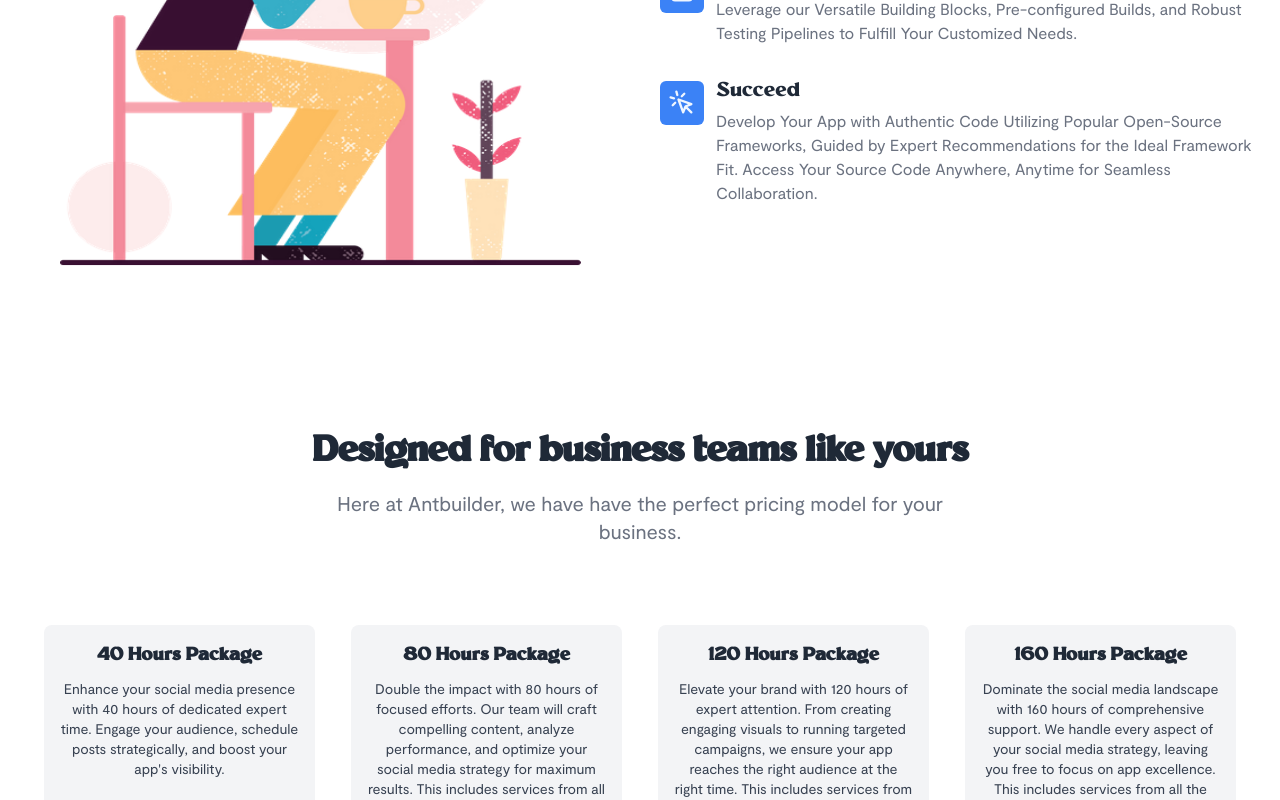
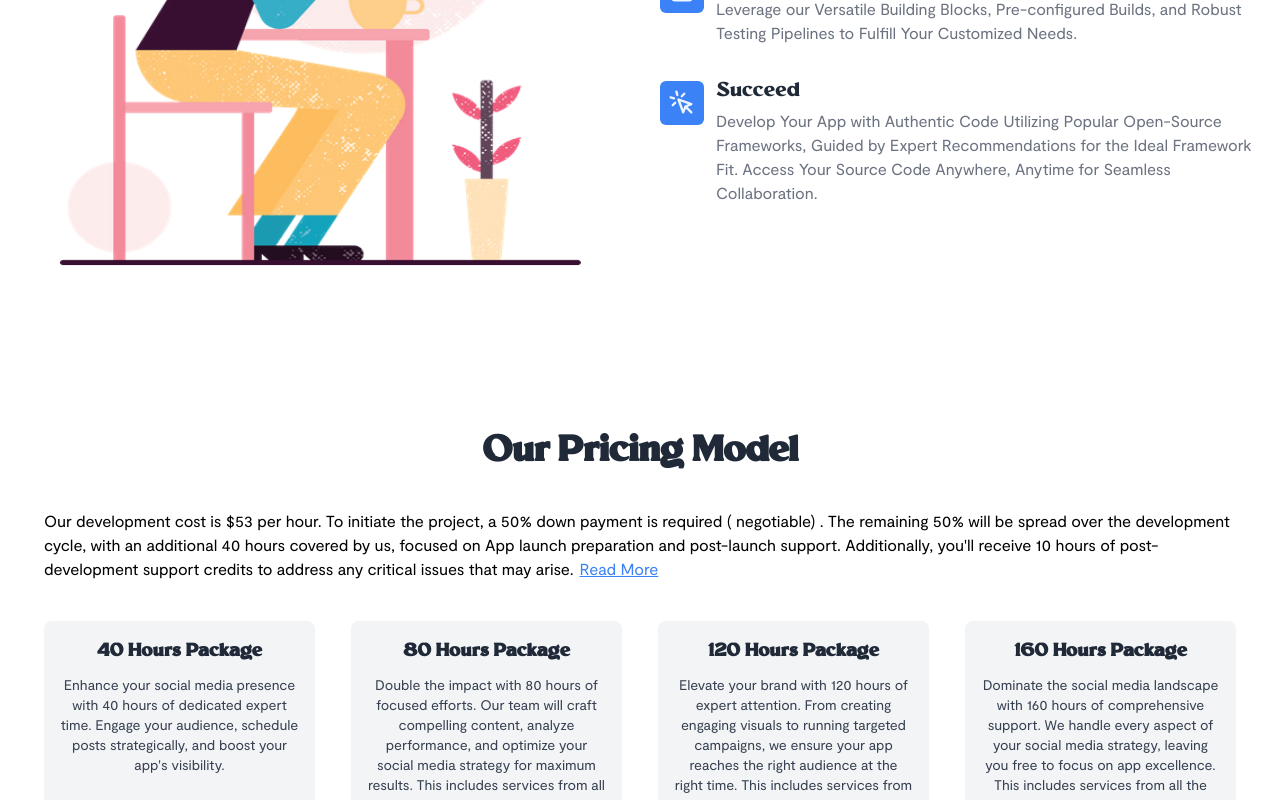
Before and after one commit to i-technetronics-llc/antbuilder_landing_page, a Next.js app: page / in a window 1280 px wide. Shown: the part 2000-2800 px from the top of the page. Built offline with nearby package versions, Linux system fonts and the light colour scheme.

Commit message:
redesigned the pricing section

```diff
--- /dev/null
+++ b/components/Modal.jsx
@@ -0,0 +1,29 @@
+import React from 'react';
+
+const Modal = ({ isOpen, closeModal, title, description }) => {
+    const modalClasses = isOpen
+        ? ' opacity-100 pointer-events-auto'
+        : 'opacity-0 pointer-events-none';
+
+    return (
+        <div className={`${modalClasses} transition duration-500 fixed inset-0 flex items-center justify-center z-50 px-4 `}>
+            <div className={`modal-bg fixed inset-0 bg-black/50 backdrop-blur-lg`} />
+            <div className={`bg-gray-100 dark:bg-trueGray-800 w-full max-w-xl p-6 rounded-lg transform transition-transform ease-in-out duration-500 ${isOpen ? "scale-100" : "scale-75"}`}>
+                <div className='mb-4 flex justify-center'>
+                    <h2 className="text-2xl font-semibold">{title}</h2>
+                    <button
+                        onClick={closeModal}
+                        className="ml-auto text-red-500 text-2xl font-bold rounded"
+                    >
+                        X
+                    </button>
+
+                </div>
+                <p className="text-gray-700 dark:text-gray-400 py-2.5 h-[350px] overflow-y-scroll overscroll-contain">{description}
+                </p>
+            </div>
+        </div>
+    );
+};
+
+export default Modal;
--- a/components/PricingSection.jsx
+++ b/components/PricingSection.jsx
@@ -1,16 +1,66 @@
-import React from 'react';
+import React, { useState } from 'react';
 import BusinessPackage from './BusinessPackage';
 import Container from './container';
-import { businessPackages } from './data';
-import PricingCard from './PricingCard';
+import { pricingData } from './data';
+import Modal from './Modal'; // Import the Modal component
 
 const PricingSection = () => {
+    const [isModalOpen, setIsModalOpen] = useState(false);
+
+    const openModal = () => {
+        setIsModalOpen(true);
+
+        document && document.body.classList.add("no-scroll")
+    };
+
+    const closeModal = () => {
+        setIsModalOpen(false);
+
+        document && document.body.classList.remove("no-scroll")
+    };
+
     return (
         <Container>
-            <div className="py-8 px-4 mx-auto max-w-screen-xl lg:py-16 lg:px-6">
+            <div className="pb-8 pt-4 mx-auto max-w-screen-xl lg:pt-9 lg:pb-24 lg:px-6">
+                <p className='mb-14 lg:mb-10 text-center lg:text-left'>
+                    {pricingData.excerpt}
+                    <button
+                        onClick={openModal}
+                        className='text-blue-500 dark:text-gray-200 dark:font-bold underline ml-1.5'
+                    >
+                        Read More
+                    </button>
+                </p>
 
+                {/* Use the Modal component */}
+                <Modal
+                    isOpen={isModalOpen}
+                    closeModal={closeModal}
+                    title="Our Pricing"
+                    description={pricingData.content}
+                />
+                <div className="grid grid-cols-1 sm:grid-cols-2 lg:grid-cols-3 xl:grid-cols-4 gap-9 justify-center">
+                    {pricingData.packages.map((businessPackage) => {
+                        return (
+                            <BusinessPackage
+                                key={businessPackage.id}
+                                hours={businessPackage.hours}
+                                description={businessPackage.description}
+                            />
+                        );
+                    })}
+                </div>
+            </div>
+        </Container>
+    );
+};
+
+export default PricingSection;
+
+
+{/*
 <div className="space-y-8 lg:grid lg:grid-cols-3 sm:gap-6 xl:gap-10 lg:space-y-0">
-                    {/* <PricingCard
+    <PricingCard
         title="Starter"
         description="Best option for personal use & for your next project."
         price="$29"
@@ -33,22 +83,5 @@ const PricingSection = () => {
         teamSize="100+ developers"
         supportDuration="36 months"
         updatesDuration="36 months"
-                    /> */}
-                </div>
-
-                <div className="grid grid-cols-1 sm:grid-cols-2 lg:grid-cols-3 xl:grid-cols-4 gap-9 justify-center">
-                    {businessPackages.map((businessPackage) => {
-                        return (
-                            <BusinessPackage
-                                key={businessPackage.id}
-                                hours={businessPackage.hours}
-                                description={businessPackage.description} />
-                        )
-                    })}
-                </div>
-            </div>
-        </Container>
-    );
-};
-
-export default PricingSection;
+    />
+</div> */}
--- a/components/data.js
+++ b/components/data.js
@@ -26,6 +26,7 @@ const benefitOne = {
     },
   ],
 };
+
 
 const benefitTwo = {
   title: "Offer more benefits here",
@@ -73,6 +74,7 @@ const features = [
     icon: <AcademicCapIcon /> // Example icon component for the first feature
   },
 ];
+
 
 const values = [
   {
@@ -131,7 +133,24 @@ const businessPackages = [
   }
 ];
 
+
+const pricingData = {
+  excerpt: `
+  Our development cost is $53 per hour. To initiate the project, a 50% down payment is required ( negotiable) . The remaining 50% will be spread over the development cycle, with an additional 40 hours covered by us, focused on App launch preparation and post-launch support. Additionally, you'll receive 10 hours of post-development support credits to address any critical issues that may arise.`,
+  content: `
+  Our development cost is $53 per hour, with a 50% down payment to initiate the project. The remaining 50% is spread over the development cycle, allowing you to manage payments with ease. With our flexible financing model, you can opt for monthly invoicing, making it convenient to handle ongoing changes and updates to the scope of work.
+
+  Our monthly invoicing structure ensures that you have a set amount to pay each month, providing the freedom to make as many changes to the app as necessary. Any additional costs incurred during the development process will be rolled over to the following month, ensuring a smooth and transparent payment process.
+
+  In the last quarter of development, our dedicated team will prepare all materials necessary for the successful launch of your app. We cover these materials, including promotional materials, marketing plans, social media plans, and all associated graphics works, up to a total of 40 hours. This ensures a seamless and impactful app launch, with our team taking care of all pre-launch and post-launch materials.
+
+  With our pricing structure, you can confidently embark on your app development journey, knowing that we provide a comprehensive and inclusive package to support your success from start to finish. Let us help you bring your app vision to life with ease and excellence!
+  `,
+
+  packages: businessPackages
+}
+
 // You can access the packages using businessPackage[0], businessPackage[1], etc.
 
 
-export { benefitOne, benefitTwo, features, values, businessPackages };
+export { benefitOne, benefitTwo, features, values, pricingData };
--- a/components/hero.jsx
+++ b/components/hero.jsx
@@ -18,7 +18,7 @@ export default function Hero() {
     <header className="h-screen flex flex-col">
       <Navbar />
       <Container className="flex grow flex-wrap h-full lg:mt-0">
-        <div className="flex items-center w-full lg:w-1/2 h-full">
+        <div className="flex items-center justify-center w-full lg:w-1/2 h-full">
           <div className="max-w-xl mb-12 text-center lg:text-left">
             <h1 className="text-4xl font-normal leading-snug capitalize tracking-tight text-gray-800 lg:text-4xl lg:leading-tight xl:text-5xl xl:leading-tight dark:text-white">
               A Faster and better way to build apps
--- a/css/tailwind.css
+++ b/css/tailwind.css
@@ -1,6 +1,12 @@
 @tailwind base;
 @tailwind components;
 @tailwind utilities;
+
+.no-scroll {
+  width: 100vw;
+  height: 100vh;
+  overflow:hidden;
+}
 
 @font-face {
   font-family: Millik;
--- a/pages/index.js
+++ b/pages/index.js
@@ -41,11 +41,13 @@ export default function Home() {
 
 
 
-      <SectionTitle
+      {/* <SectionTitle
         title="Designed for business teams like yours" >
         Here at Antbuilder, we have have the perfect pricing model for your business.
-      </SectionTitle>
+      </SectionTitle> */}
 
+      <SectionTitle
+        title="Our Pricing Model" />
       <PricingSection />
 
       <SectionTitle pretitle="FAQ" title="Frequently Asked Questions">
```
Lines whose indentation alone changed are shown as unchanged.
